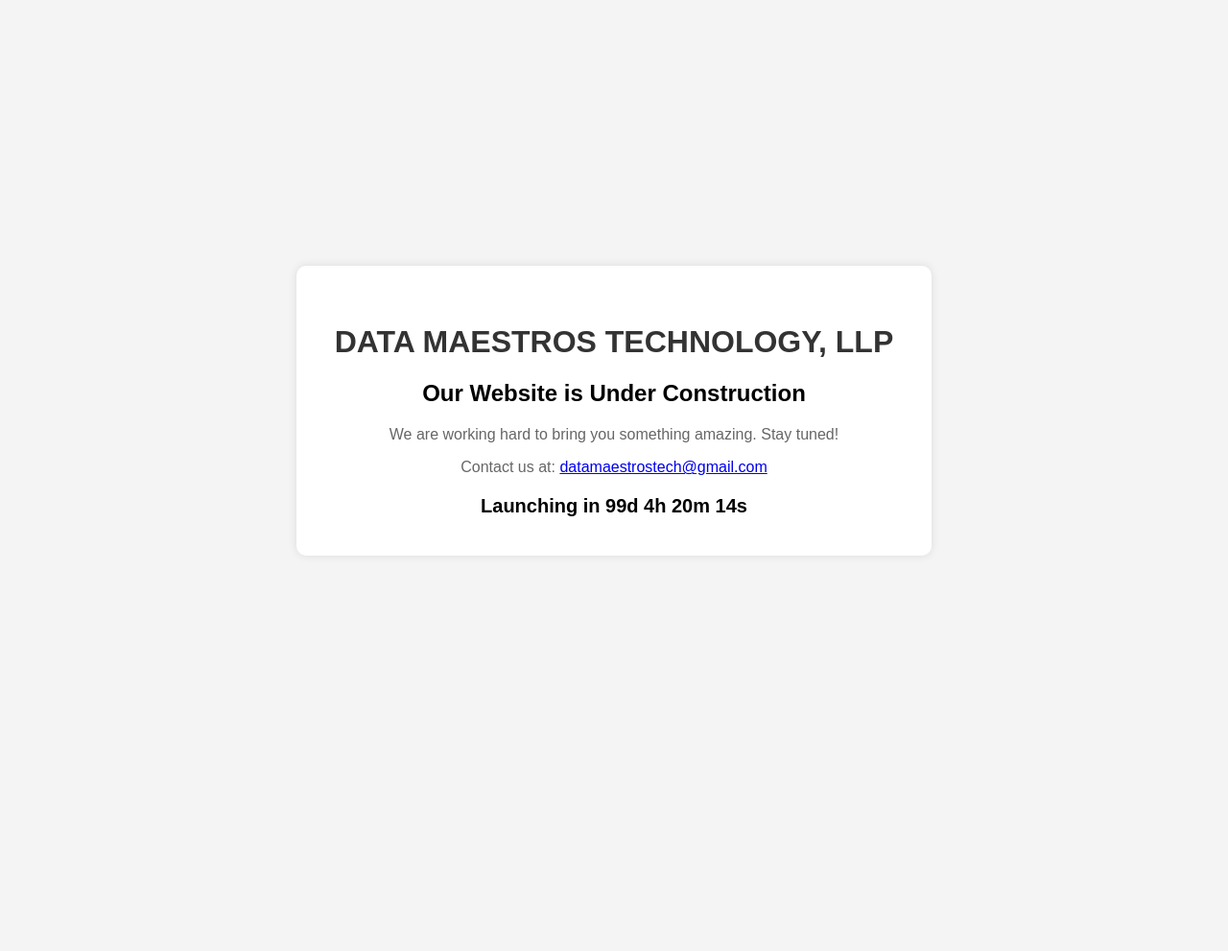
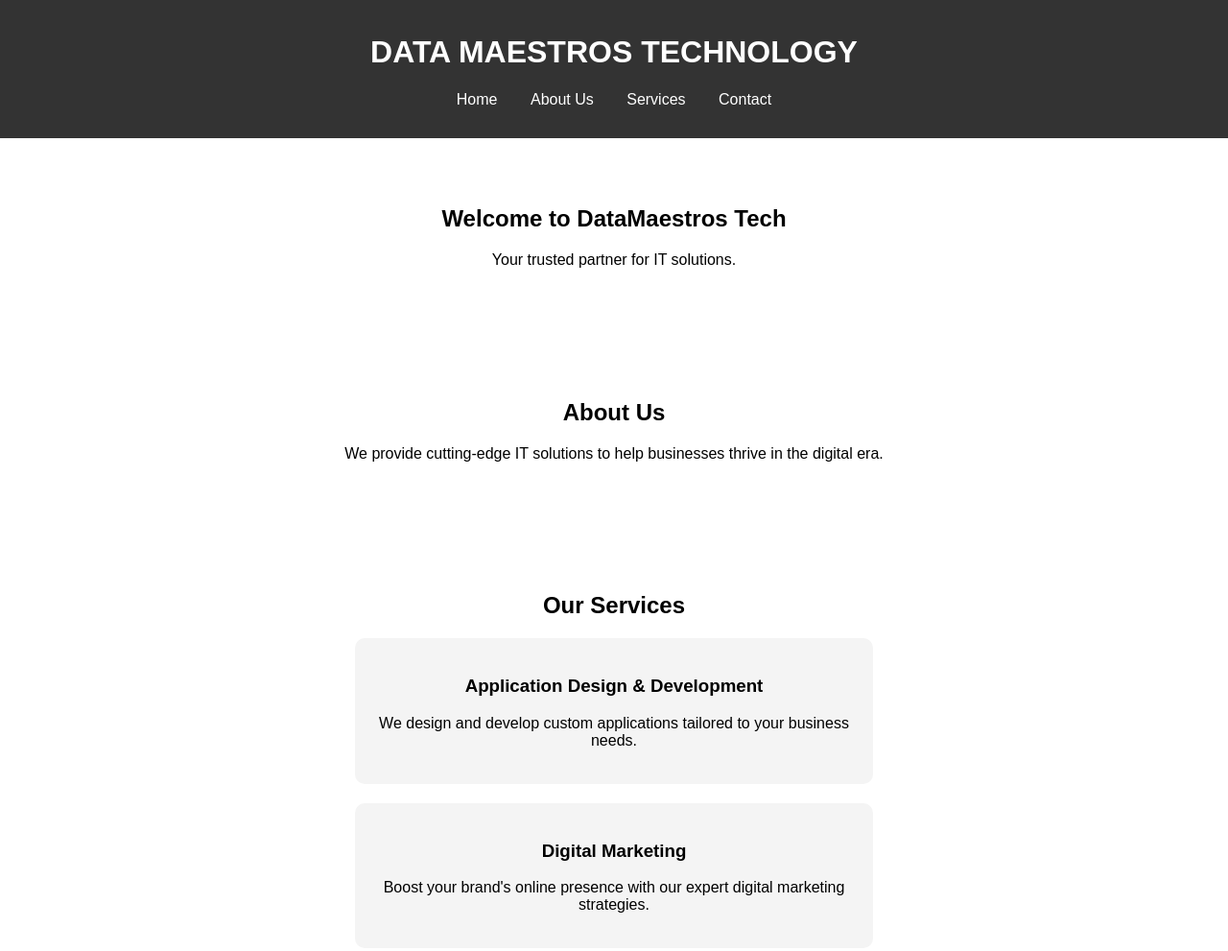
Before and after one commit to datamaestros/company_site, a plain HTML site: page index.html in a window 1280 px wide. Shown: the top 991 px of the page at 96% size. Before the commit the page ends 856 px from the top, so only its background shows below. Drawn offline with Linux system fonts and the light colour scheme.

Commit message:
Update index.html
add features

```diff
--- a/index.html
+++ b/index.html
@@ -3,65 +3,109 @@
 <head>
     <meta charset="UTF-8">
     <meta name="viewport" content="width=device-width, initial-scale=1.0">
-    <title>DATA MAESTROS TECHNOLOGY, LLP</title>
+    <title>IT Company - DATA MAESTROS TECHNOLOGY</title>
+
     <style>
         body {
             font-family: Arial, sans-serif;
-            display: flex;
-            justify-content: center;
-            align-items: center;
-            height: 100vh;
-            background-color: #f4f4f4;
+            margin: 0;
+            padding: 0;
             text-align: center;
+        }
+        header {
+            background: #333;
+            color: white;
+            padding: 15px 0;
+        }
+        nav ul {
+            list-style: none;
+            padding: 0;
+        }
+        nav ul li {
+            display: inline;
+            margin: 0 15px;
+        }
+        nav ul li a {
+            color: white;
+            text-decoration: none;
+        }
+        section {
+            padding: 50px 20px;
+        }
+        .service {
+            margin: 20px auto;
+            max-width: 500px;
+            background: #f4f4f4;
             padding: 20px;
-        }
-        .container {
-            background: white;
-            padding: 40px;
-            box-shadow: 0 0 10px rgba(0, 0, 0, 0.1);
             border-radius: 10px;
         }
-        h1 {
-            color: #333;
+        footer {
+            background: #333;
+            color: white;
+            padding: 10px;
+            position: relative;
+            bottom: 0;
+            width: 100%;
         }
-        p {
-            color: #666;
-        }
-        .countdown {
-            font-size: 20px;
-            font-weight: bold;
-            margin-top: 20px;
+        @media (max-width: 768px) {
+            nav ul {
+                display: flex;
+                flex-direction: column;
+                align-items: center;
+            }
+            .service {
+                max-width: 100%;
+            }
         }
     </style>
 </head>
 <body>
-    <div class="container">
-        <h1>DATA MAESTROS TECHNOLOGY, LLP</h1>
-        <h2>Our Website is Under Construction</h2>
-        <p>We are working hard to bring you something amazing. Stay tuned!</p>
-        <p>Contact us at: <a href="mailto:datamaestrostech@gmail.com">datamaestrostech@gmail.com</a></p>
-        <div class="countdown" id="countdown"></div>
-    </div>
-    <script>
-        function updateCountdown() {
-            const targetDate = new Date("2025-06-01").getTime();
-            const now = new Date().getTime();
-            const difference = targetDate - now;
+    <header>
+        <h1>DATA MAESTROS TECHNOLOGY</h1>
+        <nav>
+            <ul>
+                <li><a href="#home">Home</a></li>
+                <li><a href="#about">About Us</a></li>
+                <li><a href="#services">Services</a></li>
+                <li><a href="#contact">Contact</a></li>
+            </ul>
+        </nav>
+    </header>
 
-            const days = Math.floor(difference / (1000 * 60 * 60 * 24));
-            const hours = Math.floor((difference % (1000 * 60 * 60 * 24)) / (1000 * 60 * 60));
-            const minutes = Math.floor((difference % (1000 * 60 * 60)) / (1000 * 60));
-            const seconds = Math.floor((difference % (1000 * 60)) / 1000);
+    <section id="home">
+        <h2>Welcome to DataMaestros Tech</h2>
+        <p>Your trusted partner for IT solutions.</p>
+    </section>
 
-            document.getElementById("countdown").innerHTML = `Launching in ${days}d ${hours}h ${minutes}m ${seconds}s`;
+    <section id="about">
+        <h2>About Us</h2>
+        <p>We provide cutting-edge IT solutions to help businesses thrive in the digital era.</p>
+    </section>
 
-            if (difference < 0) {
-                document.getElementById("countdown").innerHTML = "We're Live!";
-            }
-        }
+    <section id="services">
+        <h2>Our Services</h2>
+        <div class="service">
+            <h3>Application Design & Development</h3>
+            <p>We design and develop custom applications tailored to your business needs.</p>
+        </div>
+        <div class="service">
+            <h3>Digital Marketing</h3>
+            <p>Boost your brand's online presence with our expert digital marketing strategies.</p>
+        </div>
+        <div class="service">
+            <h3>Mobile App Development</h3>
+            <p>We create powerful and user-friendly mobile applications for iOS and Android.</p>
+        </div>
+    </section>
 
-        setInterval(updateCountdown, 1000);
-        updateCountdown();
-    </script>
+    <section id="contact">
+        <h2>Contact Us</h2>
+        <p>Email: datamaestrostech@gmail.com</p>
+
+    </section>
+
+    <footer>
+        <p>&copy; 2025 DATA MAESTROS TECHNOLOGY, LLP. All rights reserved.</p>
+    </footer>
 </body>
 </html>
```
